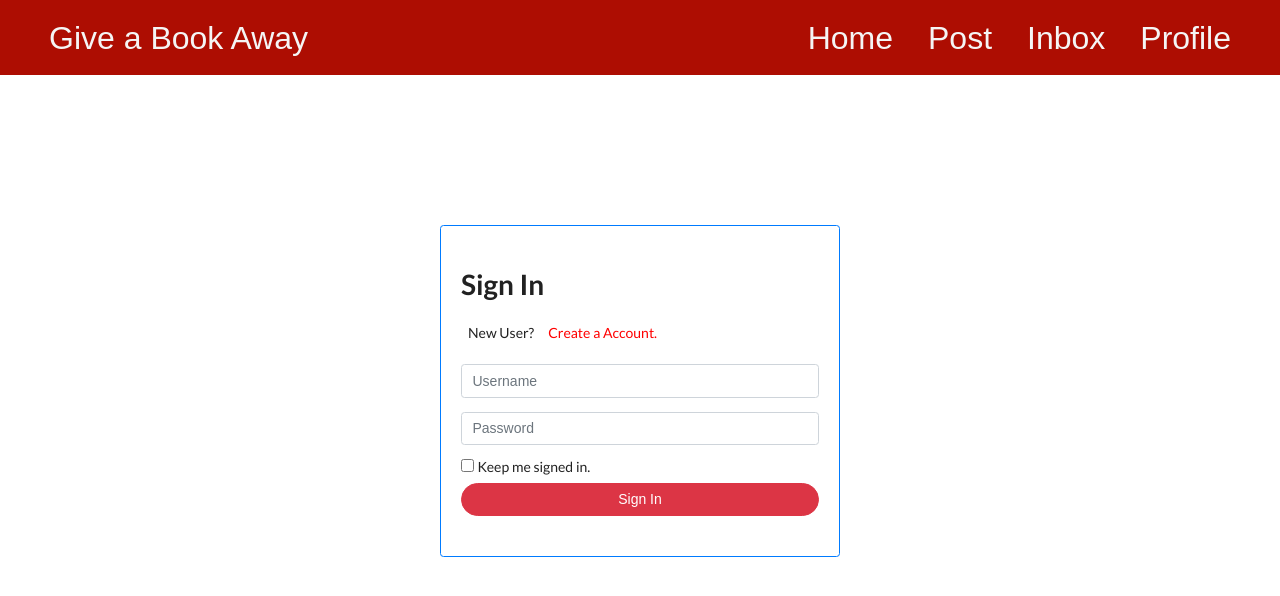
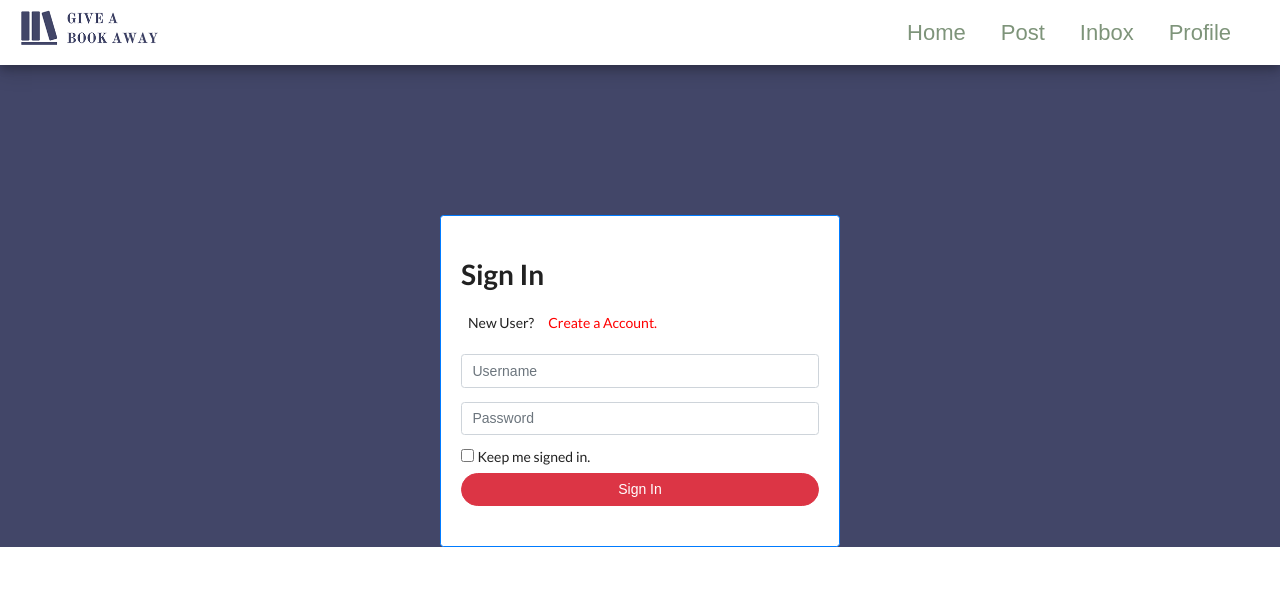
Before and after one commit to Kyrylo-Glamazdin/Give-A-Book-Away-Frontend, a React (Create React App) app: page / in a window 1280 px wide. Shown: the top 596 px of the page. Built offline with nearby package versions, Linux system fonts and the light colour scheme.

Commit message:
logoStuff

```diff
--- a/public/index.html
+++ b/public/index.html
@@ -24,7 +24,7 @@
       work correctly both with client-side routing and a non-root public URL.
       Learn how to configure a non-root public URL by running `npm run build`.
     -->
-    <title>React App</title>
+    <title>GiveABookAway</title>
   </head>
   <body>
     <noscript>You need to enable JavaScript to run this app.</noscript>
--- a/src/App.js
+++ b/src/App.js
@@ -12,7 +12,7 @@ import {connect} from 'react-redux';
 // import axios from 'axios';
 import {postBook, addUser} from './Actions';
 import SelectedBookPage from "./Components/SelectedBookPage";
-
+import './Styles/design.css'
 
 class App extends Component {
 
@@ -59,7 +59,7 @@ class App extends Component {
     const PostComponent = () => <Post />;
     const ProfileComponent = () => <Profile />;
     return (
-      <div>
+      <div className = "design">
         <Router>
           <NavbarComponent />
           <Switch>
--- a/src/Components/Navbar.js
+++ b/src/Components/Navbar.js
@@ -1,13 +1,19 @@
 import React, {Component} from 'react';
 import {Link} from 'react-router-dom';
+import logo from '../Styles/GiveaBook.png'
 import '../Styles/Navbar.css';
 
 class Navbar extends Component {
     render() {
         return (
             <div className="navbar">
-                <div className="site-title">
-                    <Link className="navbutton-left" to="/home">Give a Book Away</Link>
+                <div className="logo">
+
+                    <Link className="navbutton-left" to="/home">
+
+                    <img className= "logo" src={logo} alt= "logo"></img>
+
+                    </Link>
                 </div>
                 <div className="button-group">
                     <Link className="navbutton" to="/home">Home</Link>
--- a/src/Styles/Navbar.css
+++ b/src/Styles/Navbar.css
@@ -1,21 +1,21 @@
 .navbar {
-    background-color: rgb(173, 13, 2);
-    height: 75px;
-    font-size: 32px;
+    background-color: #ffffff;
+    height: 65px;
+    font-size: 22px;
     font-family: Arial, Helvetica, sans-serif;
     font-style: normal;
+    box-shadow: 0 4px 8px 0 rgba(0, 0, 0, 0.2), 0 6px 20px 0 rgba(0, 0, 0, 0.19);
 }
 
 .navbutton {
-    color: whitesmoke;
+    color: #7e947a;
     text-decoration: none;
     margin-right: 35px;
 }
 
-.site-title {
-    display: inline-block;
-    color: whitesmoke;
-    margin-left: 35px;
+.logo {
+
+    max-width: 50%;
 }
 
 .button-group {
--- /dev/null
+++ b/src/Styles/design.css
@@ -0,0 +1,3 @@
+.design {
+    background-color: #424668;
+}
```
Also changed, not shown: src/Styles/GiveaBook.png (added), 1 other file (tests, documents, lock files or other folders).
